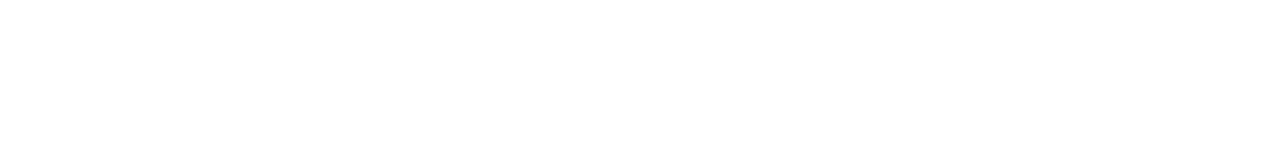
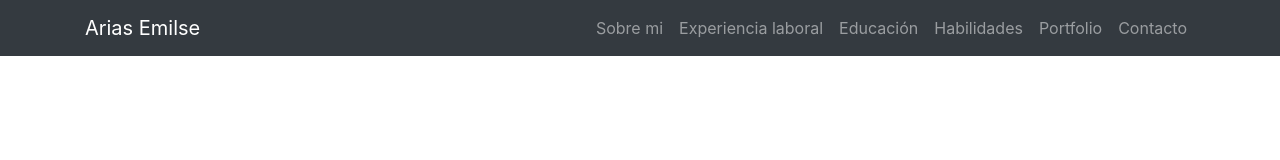
Before and after one commit to earias08/cv1A, a plain HTML site: page index.html in a window 1280 px wide. Drawn offline with Linux system fonts and the light colour scheme.

Commit message:
se agrego la interfaz del navbar

```diff
--- a/index.html
+++ b/index.html
@@ -9,7 +9,38 @@
     <title>CV Arias Emilse</title>
 </head>
 <body>
-   <header></header>
+   <header>
+    <nav class="navbar navbar-expand-lg navbar-dark bg-dark">
+        <div class="container">
+            <a class="navbar-brand" href="#">Arias Emilse</a>
+            <button class="navbar-toggler" type="button" data-toggle="collapse" data-target="#navbarSupportedContent" aria-controls="navbarSupportedContent" aria-expanded="false" aria-label="Toggle navigation">
+              <span class="navbar-toggler-icon"></span>
+            </button>
+            <div class="collapse navbar-collapse" id="navbarSupportedContent">
+              <ul class="navbar-nav ml-auto">
+                <li class="nav-item ">
+                  <a class="nav-link" href="#">Sobre mi</a>
+                </li>
+                <li class="nav-item">
+                  <a class="nav-link" href="#">Experiencia laboral</a>
+                </li>
+                <li class="nav-item">
+                  <a class="nav-link" href="#">Educación</a>
+                </li>
+                <li class="nav-item">
+                  <a class="nav-link" href="#">Habilidades</a>
+                </li>
+                <li class="nav-item">
+                  <a class="nav-link" href="#">Portfolio</a>
+                </li>
+                <li class="nav-item">
+                  <a class="nav-link" href="#">Contacto</a>
+                </li>
+              </ul>
+            </div>
+        </div>
+      </nav>
+   </header>
    <main></main>
    <footer></footer>
     <script src="js/jquery-3.5.1.min.js"></script>
```
